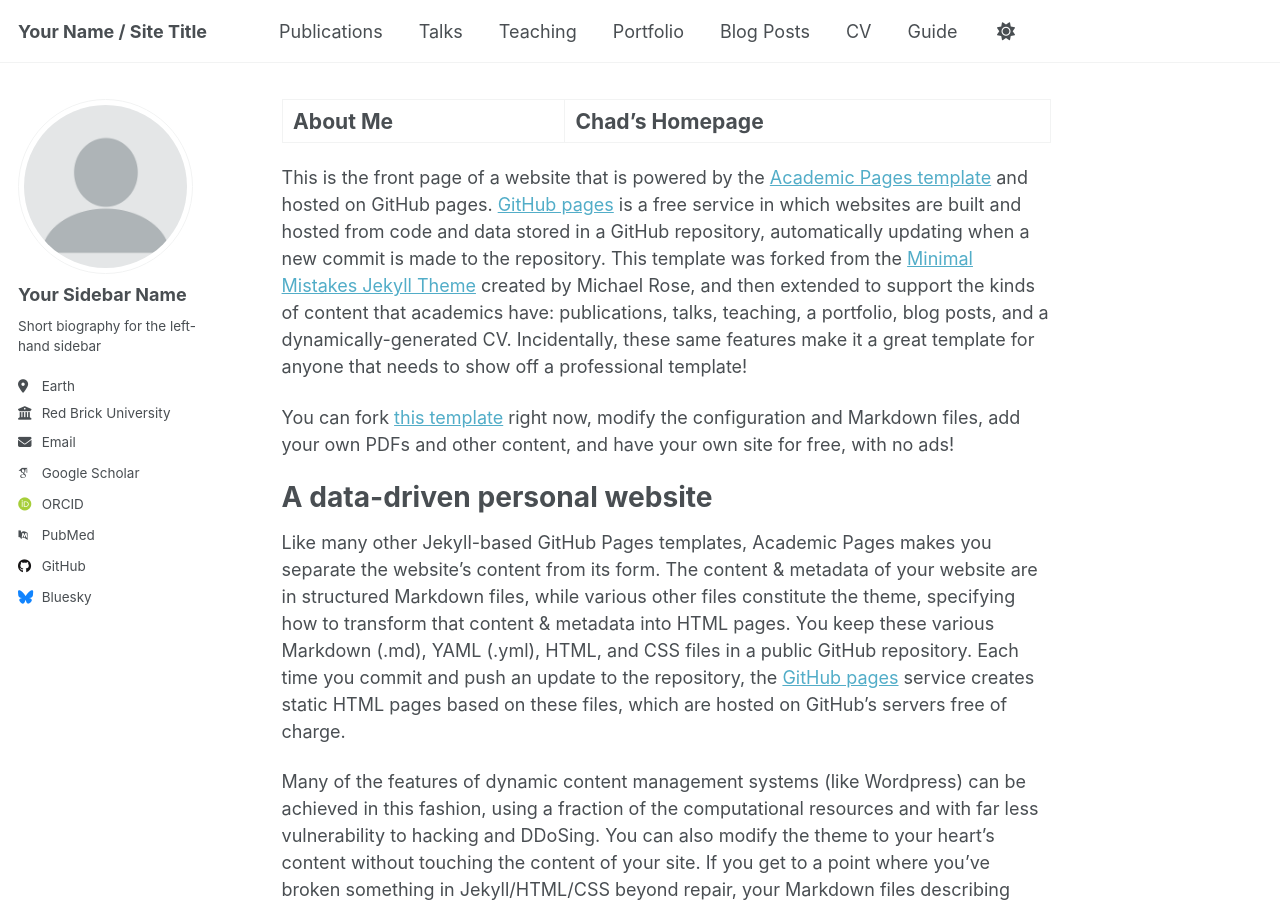
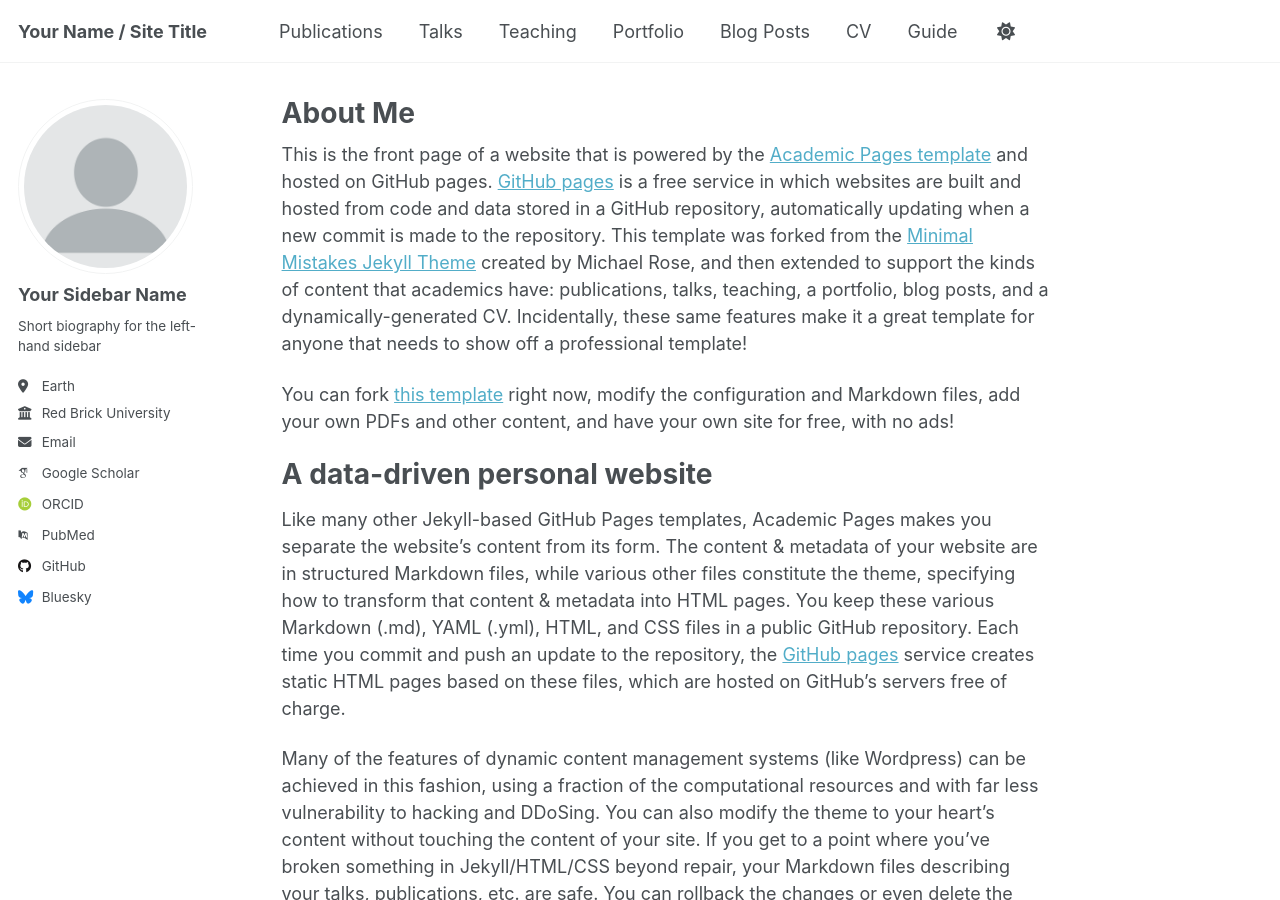
Before and after one commit to chkbm/chkpage, a Jekyll site: the page built from _pages/about.md, in a window 1280 px wide and 900 px high. Built offline with Jekyll 4.4.1, drawn with Linux system fonts in a browser that asks for light colours; some web fonts are replaced; a script that is not in the unit is left out.

Commit message:
Update about.md

```diff
--- a/_pages/about.md
+++ b/_pages/about.md
@@ -1,6 +1,7 @@
 ---
 permalink: /
-title: "About Me | Chad's Homepage"
+title: "About Me"
+excerpt: "About Me"
 author_profile: true
 redirect_from:
   - /about/
```
